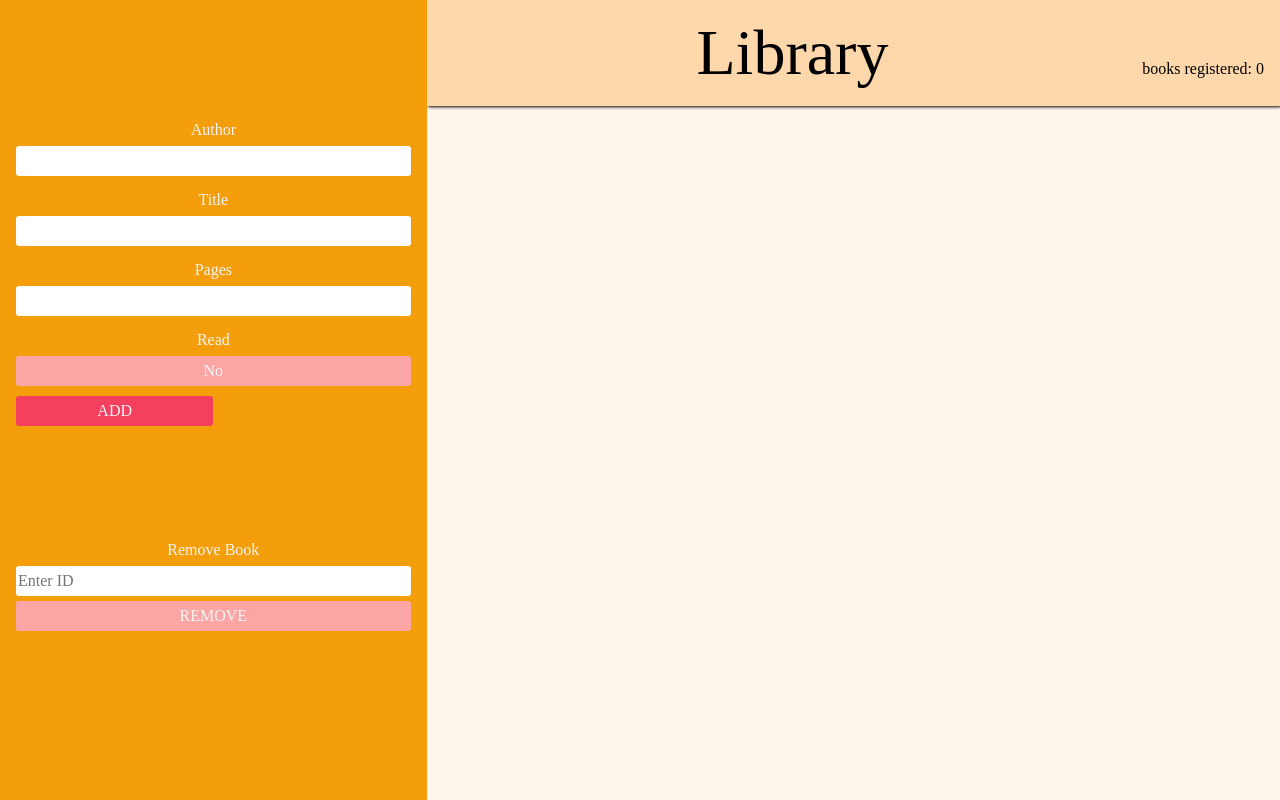
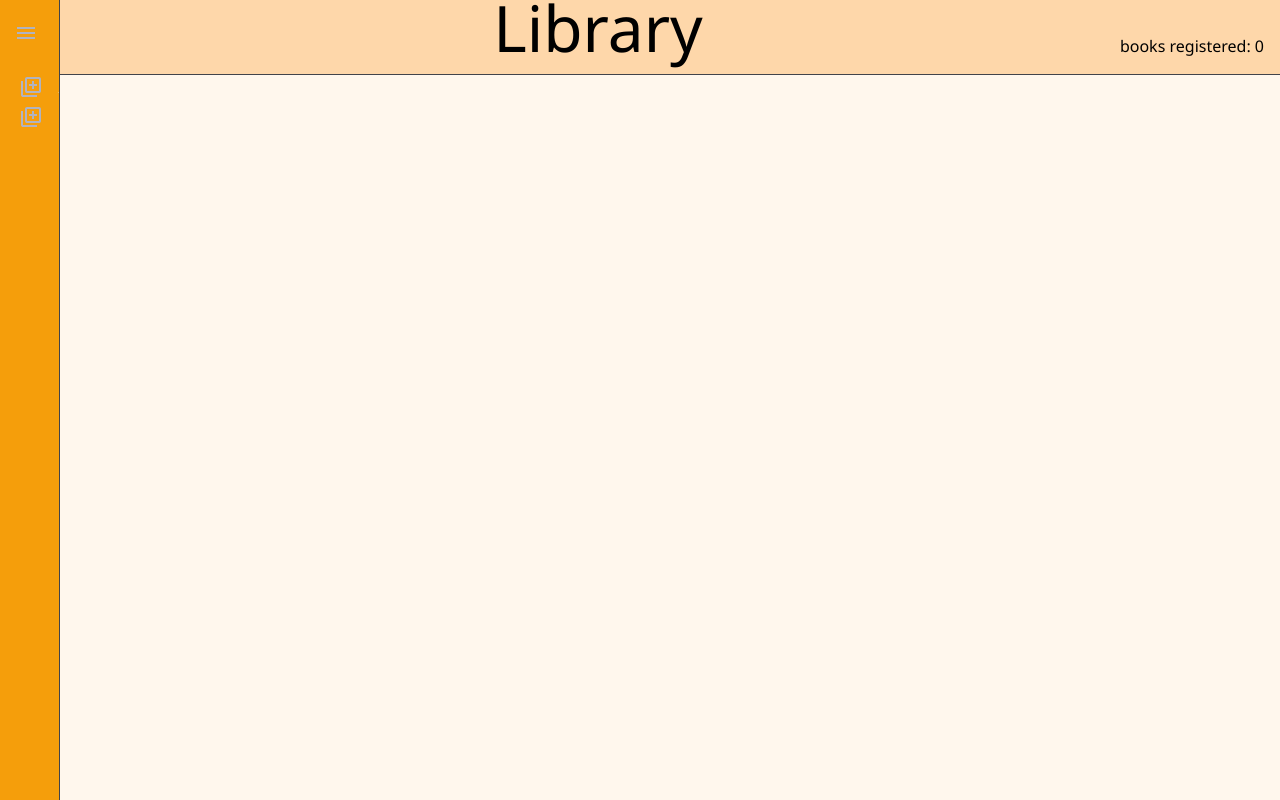
Before and after one commit to null-heap/Library, a plain HTML site: page index.html in a window 1280 px wide. Drawn offline with Linux system fonts and the light colour scheme.

Commit message:
feat:remade the sidebar to make it have a popup effect, used grid to control the hight for the sub menu transitions  and js for the functionality

```diff
--- a/index.html
+++ b/index.html
@@ -26,39 +26,70 @@
             </div>
         </div> -->
 
-      <div class="sideBar">
-        <form class="sideForm">
-          <div id="addBook">
+      <div id="sideBar" class="close">
         <div>
+
+            <div>
+              <span class="logo">BruteCoding</span>
+              <button id="toggle-btn">
+                  <svg xmlns="http://www.w3.org/2000/svg" height="24px" viewBox="0 -960 960 960" width="24px" fill="#5f6368"><path d="M120-240v-80h720v80H120Zm0-200v-80h720v80H120Zm0-200v-80h720v80H120Z"/></svg>
+              </button>
+            </div>
+
+            <form class="dropDown-div" id="addBook">
+              <button  class="dropDown-btn">
+                <svg xmlns="http://www.w3.org/2000/svg" height="24px" viewBox="0 -960 960 960" width="24px" fill="#5f6368"><path d="M520-400h80v-120h120v-80H600v-120h-80v120H400v80h120v120ZM320-240q-33 0-56.5-23.5T240-320v-480q0-33 23.5-56.5T320-880h480q33 0 56.5 23.5T880-800v480q0 33-23.5 56.5T800-240H320Zm0-80h480v-480H320v480ZM160-80q-33 0-56.5-23.5T80-160v-560h80v560h560v80H160Zm160-720v480-480Z"/></svg>
+                <span>Add book</span>
+                <svg xmlns="http://www.w3.org/2000/svg" height="24px" viewBox="0 -960 960 960" width="24px" fill="#5f6368"><path d="M480-344 240-584l56-56 184 184 184-184 56 56-240 240Z"/></svg>
+              </button>
+
+              <ul class="sub-menu">
+                <div >
+                  <li>
                     <label for="author">Author</label>
                     <input type="text" name="author" id="author" />
-            </div>
-            <div>
+                  </li>
+                  <li>
                     <label for="title">Title</label>
                     <input type="text" name="title" id="title" />
-            </div>
-            <div>
+                  </li>
+                  <li>
                     <label for="pages">Pages</label>
                     <input type="number" name="pages" id="pages" min="0"/>
-            </div>
-            <div>
+                  </li>
+                  <li>
                     <label for="read">Read</label>
                     <button class="readButton" id="addReadButton">No</button>
+                  </li>
+                  <li>
+                      <button id="addButton">ADD</button>
+                  </li>
                 </div>
 
+              </ul>
+
+            </form>
+            <form class="dropdown-div" id="delBook">
+
+              <button class="dropDown-btn">
+                <svg xmlns="http://www.w3.org/2000/svg" height="24px" viewBox="0 -960 960 960" width="24px" fill="#5f6368"><path d="M520-400h80v-120h120v-80H600v-120h-80v120H400v80h120v120ZM320-240q-33 0-56.5-23.5T240-320v-480q0-33 23.5-56.5T320-880h480q33 0 56.5 23.5T880-800v480q0 33-23.5 56.5T800-240H320Zm0-80h480v-480H320v480ZM160-80q-33 0-56.5-23.5T80-160v-560h80v560h560v80H160Zm160-720v480-480Z"/></svg>
+                <span>delete Book</span>
+                <svg xmlns="http://www.w3.org/2000/svg" height="24px" viewBox="0 -960 960 960" width="24px" fill="#5f6368"><path d="M480-344 240-584l56-56 184 184 184-184 56 56-240 240Z"/></svg>
+            </button>
+
+              <ul class="sub-menu">
                 <div>
-                <button id="addButton">ADD</button>
+                  <li>
+                    <label for="deleteInput">Remove Book</label>
+                    <input type="number" name="delete" id="deleteInput" placeholder="Enter ID" min="0"/>
+                  </li>
+                  <li><button id="deleteButton">REMOVE</button></li>
                 </div>
 
+              </ul>
+            </form>
+
       </div>
-
-
-          <div id="delBook">
-            <label for="deleteInput">Remove Book</label>
-            <input type="number" name="delete" id="deleteInput" placeholder="Enter ID" min="0"/>
-            <button id="deleteButton">REMOVE</button>
-          </div>
-        </form>
     </div>
 
         <div id="bookCards">
--- a/javaScript.js
+++ b/javaScript.js
@@ -3,10 +3,14 @@ const myLibrary = [];
 const bookCards = document.querySelector("#bookCards");
 const page = document.querySelector("#page");
 
+//the sidebar popup functionality
+const toggleButton = document.getElementById('toggle-btn');
+const sideBar = document.getElementById('sideBar');
+let dropDownBtns = sideBar.querySelectorAll(".dropDown-btn");
+
 
 // i have two options to help me keep track of the books id, use count or rely on myLibrary.length.
 function Book(title, author, pages, read, id){
-    // Book.count ++;
     this.title = title;
     this.author = author;
     this.pages = pages;
@@ -14,7 +18,6 @@ function Book(title, author, pages, read, id){
     this.id = id;
     this.divCard;
 }
-// Book.count = 0;
 
 Book.prototype.info = function(){
     return this.title + " by " + this.author + ", " + this.pages + " pages, " + this.read + " read";
@@ -88,19 +91,19 @@ function removeFromLibrary(id){
         //updates the dom element id;
         myLibrary[i].divCard.querySelector(".id").querySelector(".value").textContent = i;
     }
-    // Book.count --;
     return removed;
 }
 
 
-// the buttons funcitonality
+// the buttons functionality
 page.addEventListener("click", (e) =>{
+
     let target = e.target;
-
+    //console.log(target)
     //to be able to still use form for accessability features
-    if(target.tagName == "BUTTON"){
+    //if(target.tagName == "BUTTON" || target.parentNode.tagName == "BUTTON"){
         e.preventDefault();
-    }
+    //}
 
     //for add Button
     if(target.id == "addButton"){
@@ -139,6 +142,45 @@ page.addEventListener("click", (e) =>{
     if( deleteInput < myLibrary.length){
         myLibrary[deleteInput].divCard.remove();
         removeFromLibrary(deleteInput);
+
     }
 }
 });
+
+
+
+
+//i could have used onclick of the html element itself to call a function for easier implementation
+//but i don't know if its a good standard so i used event listener, making it work on event delegation
+//was too much a headache because of the child elements inside the buttons so it made it less readable.
+
+dropDownBtns.forEach(btn =>{
+    btn.addEventListener('click', () =>{
+        console.log("click");
+                //if the submenu is closed it means its going to open so to close the other one for ecstatic
+                //if(!btn.nextElementSibling.classList.contains('show')){
+                  //  closeAllSubMenus();
+                //}
+                btn.nextElementSibling.classList.toggle('show');
+                btn.classList.toggle('rotate');
+
+                if(sideBar.classList.contains('close')){
+                    sideBar.classList.toggle('close');
+                    toggleButton.classList.toggle('close');
+                }
+    })
+})
+
+toggleButton.addEventListener('click', () =>{
+    sideBar.classList.toggle('close');
+    toggleButton.classList.toggle('rotate');
+    closeAllSubMenus();
+});
+
+//the sidebar popup functionality
+function closeAllSubMenus(){
+    Array.from(sideBar.getElementsByClassName('show')).forEach(ul => {
+        ul.classList.remove('show');
+        ul.previousElementSibling.classList.remove('rotate');
+    })
+}
--- a/styleSheet.css
+++ b/styleSheet.css
@@ -1,18 +1,44 @@
+:root{
+    --base-clr: #fff7ed;
+    --head-clr: #fed7aa;
+    --sidebar-clr: #f59e0b;
+    --line-clr: #42434a;
+    --hover-clr: #f87171;
+    --active-clr: #b91c1c;
+    --secondary-hover-clr: #e11d48;
+
+    --text-clr: #e6e6ef;
+    --accent-clr: #5e63ff;
+    --secondary-text-clr: #b0b3c1;
+    --button-clr: #fca5a5;
+    --secondary-button-clr: #f43f5e;
+    --secondary-active-clr: #c7183e ;
+}
+
+
 body{
-    margin: 0;
-    padding: 0;
-    background-color: #fff7ed;
+    background-color: var(--base-clr);
 }
 
 *{
     box-sizing: border-box;
+    margin: 0;
+    padding: 0;
+}
+
+html{
+    font-family: 'Segoe UI', Tahoma, Geneva, Verdana, sans-serif;
+    line-height: 1.5rem;
 }
 
 #page{
     display: grid;
-    grid-template-columns: 1.5fr 2fr 1fr;
+    grid-template-columns: auto 1fr;
     grid-template-rows: min-content 1fr;
-    height: 100vh;
+    /* to support mobile devices*/
+    min-height: 100vh;
+    min-height: 100dvh;
+
 }
 
 #page > *{
@@ -25,8 +51,8 @@ header{
     display: grid;
     align-items: baseline;
     grid-template-columns: 1fr auto;
-    background-color: #fed7aa;
-    box-shadow: 1px 1px 3px black;
+    background-color: var(--head-clr);
+    border-bottom: 1px solid var(--line-clr);
 
 }
 header #headTitle{
@@ -61,71 +87,155 @@ select{
 } */
 
 button{
-
-    background-color: #fca5a5;
+    background-color: var(--button-clr);
     color: #f4f4f5;
-
+    display: inline;
+    cursor:pointer;
 }
 button:hover{
     outline: 1px solid black;
-    background-color: #f87171;
+    background-color: var(--hover-clr);
 }
 button:active{
-    background-color: #b91c1c;
+    background-color: var(--active-clr) ;
 }
 /* sidebar */
 
-.sideBar{
+#sideBar{
 
     grid-area: 1 / 1 / 3 / 2 ;
-    padding: 2rem;
-    background: #f59e0b;
+    background-color: var(--sidebar-clr);
+    width: 250px;
+    height: 100vh;
+    padding: 5px 1em;
+    border-right: 1px solid var(--line-clr);
+    position: sticky;
+    top: 0;
+    align-self: start;
+
+    transition: 300ms ease-in-out;
+    text-wrap: nowrap;
+    overflow: hidden;
+
+
+    color: var(--text-clr);
+
+    svg{
+        fill: var(--secondary-text-clr);
+        flex-shrink: 0;
+    }
+
+    input{
+        margin-bottom: 5px;
+    }
+
+    label{
+        text-align: center;
+        white-space: nowrap;
+        margin-bottom: -5px;
+    }
+
+    ul{
+        list-style: none;
+    }
+
 
 }
 
-.sideBar label{
-    color: #f4f4f5;
+
+
+#sideBar > div > div{
+    display: flex;
+    justify-content: flex-end;
+    margin-bottom: 16px;
+
+    .logo{
+        font-weight: 600;
+    }
 }
 
-.sideBar input{
-    margin-bottom: 5px;
+#sideBar .dropDown-btn, #sideBar .logo{
+    border-radius: .5em;
+    padding: .85em;
+    display: flex;
+    align-items: center;
+    gap: 1em;
 }
-.sideBar label{
-    text-align: center;
-    white-space: nowrap;
-    margin-bottom: -5px;
+.dropDown-btn{
+    width: 100%;
+    text-align: left;
+    background: none;
+    border: none;
+}
+.dropDown-btn:hover, #toggle-btn:hover{
+    outline: none;
 }
 
-/* sideForm */
+.dropDown-btn span{
+
+        /* use if needed */
+        /* padding-left: 0.1ch; */
+        flex-grow: 1;
+
+}
+
+.dropDown-btn svg{
+    transition: 200ms ease;
+}
+
+.rotate svg:last-child{
+    rotate: -180deg;
+}
 
 
-.sideForm{
+#sideBar .sub-menu{
     display: grid;
-    grid-template-rows: min-content min-content;
-    align-content: space-evenly;
-    min-width: 250px;
-    height: 90vh;
-    gap: 10px;
+    grid-template-rows: 0fr;
+    transition: 300ms ease-in-out;
+
+    > div{
+        overflow: hidden;
+    }
+}
+
+/* when the submenu have the show class it will transition to open */
+#sideBar .sub-menu.show{
+    grid-template-rows: 1fr;
+    /* width: 300px; */
+
+}
+
+#sideBar.close{
+    padding: 5px;
+    width: 60px;
+}
+
+#toggle-btn{
+    margin-left: auto;
+    width: auto;
+    border: none;
+    background: none;
+    padding: 1em;
+}
 
 
-}
-.sideForm #addBook{
-    display:grid;
-    gap: 10px;
 
-    grid-template-columns: repeat(auto-fit, minmax(calc(max(30%, 200px)), 1fr));
+/* the add button */
+#addBook{
+    display:flex;
+    flex-direction: column;
 }
 
 #addButton{
     width: 50%;
     margin: 0;
-    background-color: #f43f5e;
+    background-color: var(--secondary-button-clr);
 }
 #addButton:hover{
-    background-color: #e11d48;
+    background-color: var(--secondary-hover-clr);
 }
 #addButton:active{
-    background-color: #be123c;
+    background-color: var(--secondary-active-clr);
 }
 
 
@@ -147,7 +257,7 @@ button:active{
 .card{
     display: flex;
     flex-direction: column;
-    border: 3px solid #99f6e4;
+    border: 3px solid var(--line-clr);
     border-radius: 5px;
     width: 200px;
     padding: 1em;
```
Lines whose indentation alone changed are shown as unchanged.
